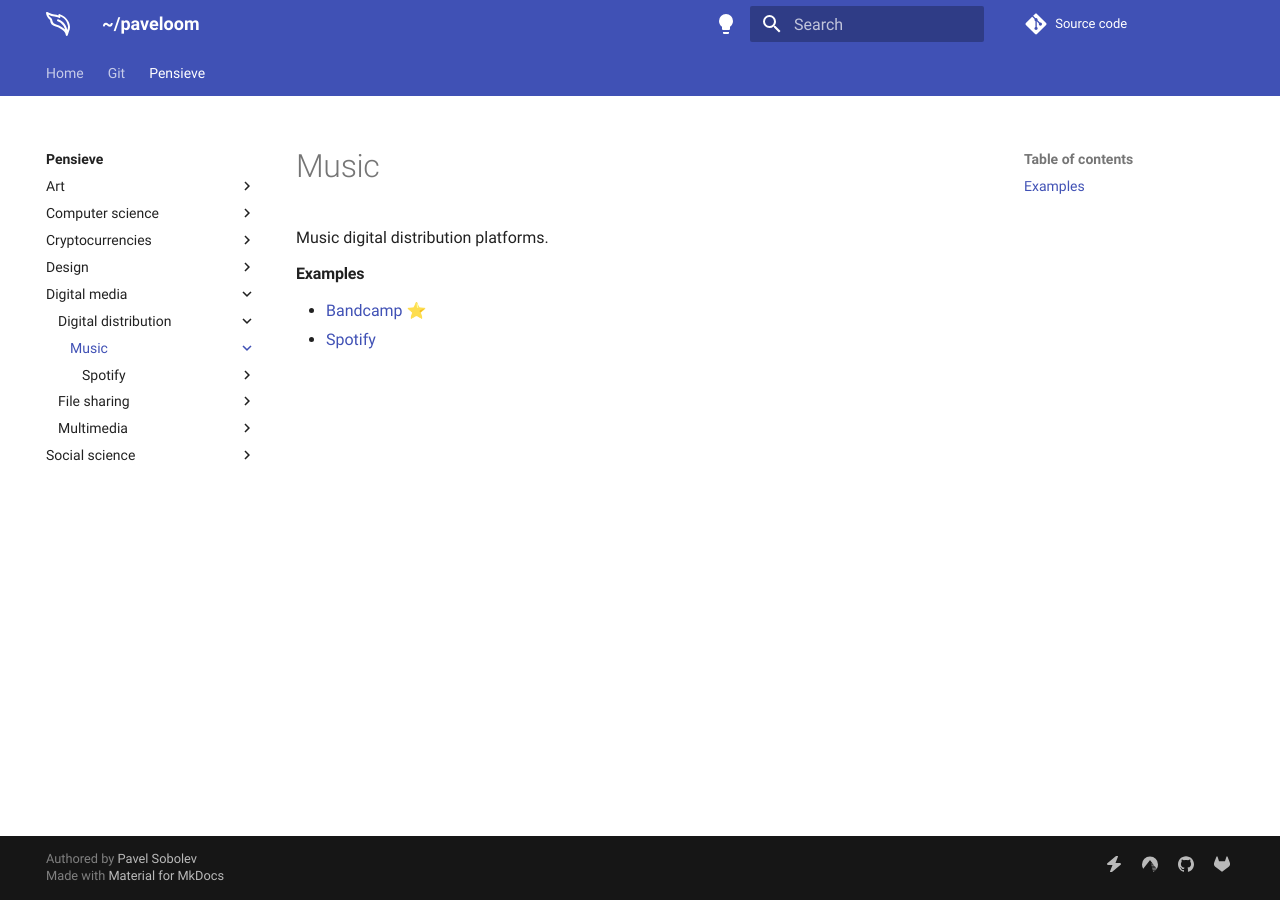
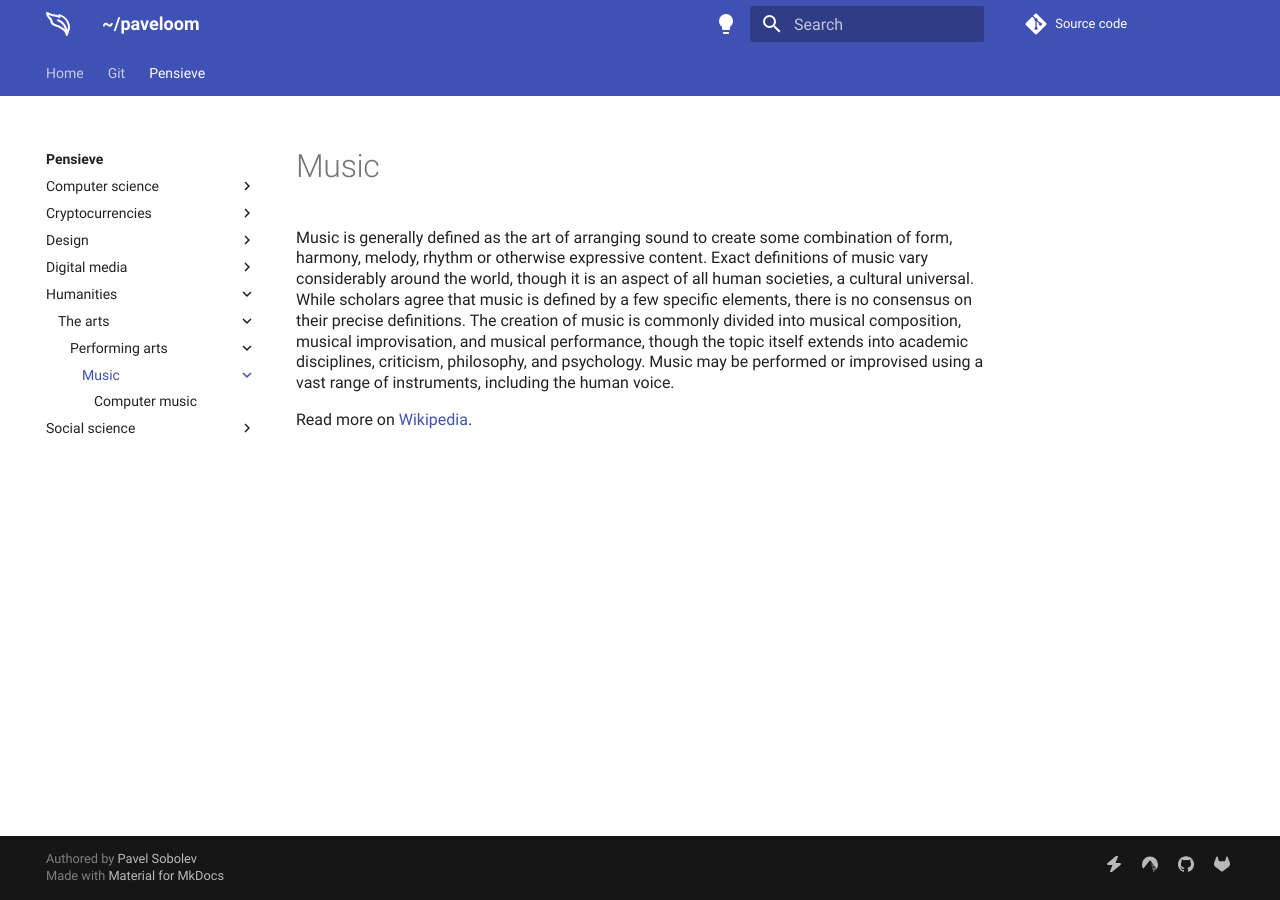
Before and after one commit to paveloom/paveloom.dev, an MkDocs documentation site: the page built from content/pensieve/music.md, in a window 1280 px wide. Built offline with MkDocs 1.6.1 and Material for MkDocs 9.7.7, drawn with Linux system fonts in a browser that asks for light colours; comment, search, counter and statistics services are not loaded.

Commit message:
Pensieve: move the Music page under new Humanities section.

```diff
--- a/content/pensieve/music.md
+++ b/content/pensieve/music.md
@@ -1,7 +1,5 @@
 # Music
 
-Music digital distribution platforms.
+Music is generally defined as the art of arranging sound to create some combination of form, harmony, melody, rhythm or otherwise expressive content. Exact definitions of music vary considerably around the world, though it is an aspect of all human societies, a cultural universal. While scholars agree that music is defined by a few specific elements, there is no consensus on their precise definitions. The creation of music is commonly divided into musical composition, musical improvisation, and musical performance, though the topic itself extends into academic disciplines, criticism, philosophy, and psychology. Music may be performed or improvised using a vast range of instruments, including the human voice.
 
-#### Examples
-- [Bandcamp](https://bandcamp.com) ⭐
-- [Spotify](spotify)
+Read more on [Wikipedia](https://en.wikipedia.org/wiki/Music).
```
Also changed, not shown: content/pensieve/art.md (deleted, +0 -5 lines), content/pensieve/digital-art.md (deleted, +0 -5 lines), content/pensieve/digital-distribution.md (+6 -0 lines), content/pensieve/humanities.md (added, +5 -0 lines), content/pensieve/performing-arts.md (added, +5 -0 lines), content/pensieve/the-arts.md (added, +5 -0 lines), content/sitemap.md (+6 -4 lines).
